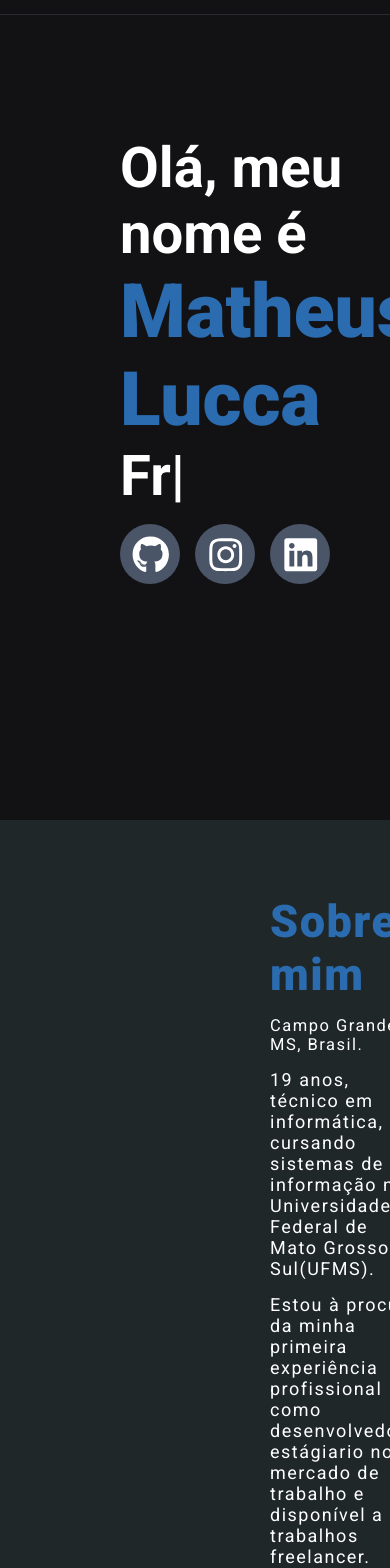
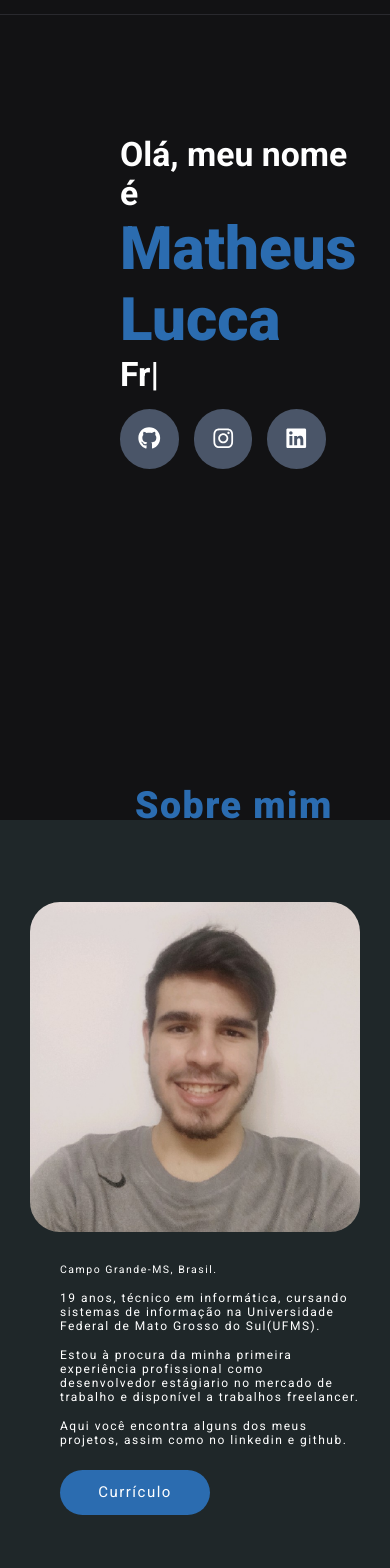
Before and after one commit to MatheusLucca/Portifolio, a Next.js app: page / in a window 390 px wide. Shown: the part 60-1628 px from the top of the page. Built offline with nearby package versions, Linux system fonts and the light colour scheme.

Commit message:
add about and introduction design responsive

```diff
--- a/src/components/About/index.tsx
+++ b/src/components/About/index.tsx
@@ -6,7 +6,7 @@ export function About() {
         <Container>
             <Content>
                 <div>
-                    <Image src={me} alt="Uma foto minha" width={400} height={400} />
+                    <Image src={me} alt="Uma foto minha" width={400} height={400}  />
                 </div>
                 <Text>
                     <h2>Sobre mim</h2>
@@ -14,7 +14,7 @@ export function About() {
                     <p>19 anos, técnico em informática, cursando sistemas de informação na Universidade Federal de Mato Grosso do Sul(UFMS).</p>
                     <p>Estou à procura da minha primeira experiência profissional como desenvolvedor estágiario no mercado de trabalho e disponível a trabalhos freelancer.</p>
                     <p>Aqui você encontra alguns dos meus projetos, assim como no linkedin e github.</p>
-                    <a href=''>Cúrriculo</a>
+                    <a href=''>Currículo</a>
                 </Text>
             </Content>
 
--- a/src/components/About/style.ts
+++ b/src/components/About/style.ts
@@ -8,42 +8,79 @@ export const Container = styled.section`
 
     background: var(--gray-850);
 
-
+    @media (max-width: 1120px) {
+        padding: 3rem  2rem;
+        height: 840px;
+    }
 
 `
 
 export const Content = styled.div`
     margin-top: 2rem;
     display: flex;
+    margin-left: -2.0rem;
+    justify-content: center;
     max-width: 1120px;
     gap: 10rem;
     height: 100%;
 
+
+    @media (max-width: 768px) {
+        margin-top: 2.5rem;
+        flex-direction: column;
+        justify-content: flex-start;
+        align-items: center;
+        margin-left: 0;
+        gap: 0.8rem;
+        position: relative;
+    }
     img{
        width: 460px;
        height: 460px;
        border-radius: 2rem;
     }
 
+
 `
 
 export const Text = styled.div`
+
     flex-basis: 37%;
     letter-spacing: 0.1rem;
+    @media (max-width: 768px) {
+        display: flex;
+        flex-direction: column;
+        align-items: flex-start;
+        margin-left: 2rem;
+        flex-wrap: wrap;
+        position: relative;
+    }
     h2{
         font-size: 3rem;
         color: var(--blue-600);
         font-weight: 900;
+        @media (max-width: 768px) {
+            font-size: 2.5rem;
+            position: absolute;
+            top: -31rem;
+            left: 5rem;
+            margin-bottom: 2rem;
+        }
     }
     span{
         display: inline-block;
         margin-top: 1rem;
         font-size: 1.1rem;
+        @media (max-width: 768px) {
+            font-size: 0.7rem;
+        }
     }
     p{
         font-size: 1.2rem;
         margin-top: 1rem;
-
+        @media (max-width: 768px) {
+            font-size: 0.8rem;
+        }
     }
     a{
         background-color: var(--blue-600);
--- a/src/components/Header/style.ts
+++ b/src/components/Header/style.ts
@@ -18,7 +18,7 @@ export const Content = styled.div`
             font-size: 1.7rem;
             font-weight: 900;
             letter-spacing: 0.1rem;
-            color: var(--cyan-500);
+            color: var(--blue-300);
 
             span{
                 color: var(--purple-400);
--- a/src/components/Introduction/styles.ts
+++ b/src/components/Introduction/styles.ts
@@ -7,6 +7,9 @@ export const Container = styled.section`
     margin-top: 8rem;
     font-size: 2.5rem;
 
+    @media (max-width: 768px) {
+        font-size: 1.5rem;
+    }
     .textandimage{
         display: flex;
         justify-content: space-between;
@@ -15,6 +18,9 @@ export const Container = styled.section`
             font-size: 5rem;
             color: var(--blue-600);
             font-weight: 900;
+            @media (max-width: 768px) {
+                font-size: 4rem;
+            }
         }
     }
 `
@@ -34,9 +40,15 @@ export const Icons = styled.div`
         margin-left: 1rem;
 
         transition: filter 0.2s;
-        transition: width 0.2s ;
+        transition: all 0.2s ;
+
+        @media (max-width: 768px) {
+            margin-left: 1rem;
+            padding: 1.2rem;
+        }
 
         span{
+
             position: absolute;
             display: inline-block;
             top: 1.1rem;
@@ -56,6 +68,16 @@ export const Icons = styled.div`
                 visibility: visible;
                 transition: visibility 90ms;
             }
+            @media (max-width: 768px) {
+                width: 4.8rem;
+                height: 4.9rem;
+                padding: 1.6rem;
+                span{
+                    visibility: hidden;
+                }
+            }
+
+
         }
         &:not(:hover){
             span{
--- a/src/components/Skills/index.tsx
+++ b/src/components/Skills/index.tsx
@@ -28,7 +28,7 @@ export function Skills() {
             <h2>Habilidades</h2>
             <Carousel
                 swipeable={false}
-                draggable={false}
+                draggable={true}
                 responsive={responsive}
                 ssr={true} // means to render carousel on server-side.
                 infinite={true}
```
Also changed, not shown: 1 other file (tests, documents, lock files or other folders).
